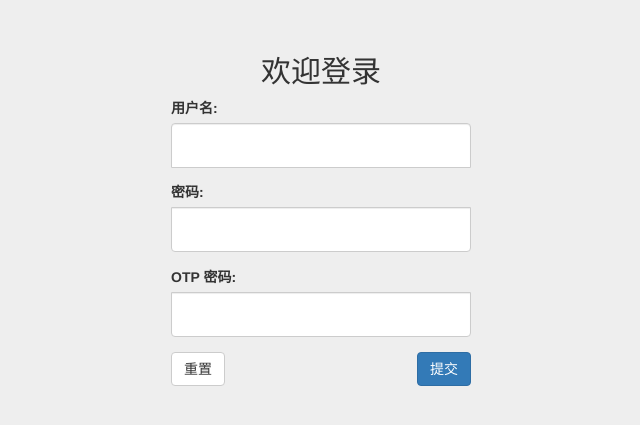
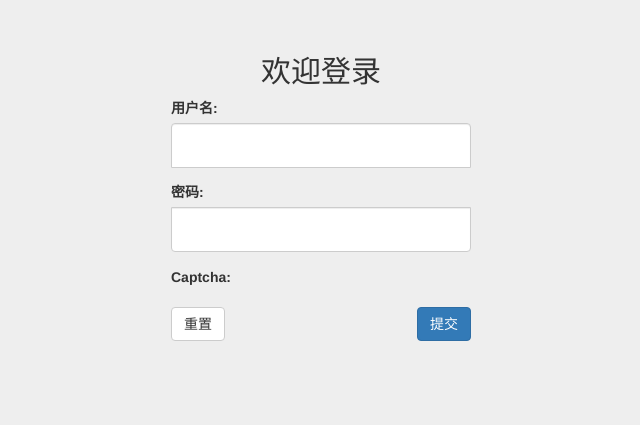
Before and after one commit to Ning-Lorraine/F4-CUC-PracticalCryptography, a Django app: page / in a window 1280 px wide. Shown: the part 52-477 px from the top of the page, without its empty margins (319-959 px from the left). Run offline with Django 4.2, Linux system fonts and the light colour scheme; some libraries are stand-ins or nearby versions.

Commit message:
debug完成

```diff
--- a/cuc/login/forms.py
+++ b/cuc/login/forms.py
@@ -5,8 +5,7 @@ from captcha.fields import CaptchaField
 class UserForm(forms.Form):
     username = forms.CharField(label="用户名", max_length=128,widget=forms.TextInput(attrs={'class': 'form-control'}))
     password = forms.CharField(label="密码", max_length=256, widget=forms.PasswordInput(attrs={'class': 'form-control'}))
-    qrcode = forms.CharField(label="OTP 密码", max_length=8,widget=forms.PasswordInput(attrs={'class': 'form-control'}))
-    # captcha = CaptchaField(label='验证码')
+    captcha = CaptchaField(label='验证码')
 
 class RegisterForm(forms.Form):
     username = forms.CharField(label="用户名", max_length=128, widget=forms.TextInput(attrs={'class': 'form-control'}))
--- a/cuc/login/models.py
+++ b/cuc/login/models.py
@@ -15,7 +15,6 @@ class User(models.Model):
     c_time = models.DateTimeField(auto_now_add=True)
     public_key=models.CharField(max_length=256,default='')  # 用户公钥
     secret_key=models.CharField(max_length=256,default='')
-    otp_secret_key = models.CharField(max_length=256,default="")
 
     def __str__(self):
         return self.name
--- a/cuc/login/templates/base.html
+++ b/cuc/login/templates/base.html
@@ -49,7 +49,6 @@
             </ul>
             <ul class="nav navbar-nav navbar-right">
                 {% if request.session.is_login %}
-                    <!-- <li><a href="/qrcode/">Qrcode</a></li> -->
                     <li><a href="#">当前在线：{{ request.session.user_name }}</a></li>
                     <li><a href="/logout/">登出</a></li>
                 {% else %}
--- a/cuc/login/templates/login/login.html
+++ b/cuc/login/templates/login/login.html
@@ -25,15 +25,12 @@
                     {{ login_form.password.label_tag }}
                     {{ login_form.password }}
                   </div>
+
                   <div class="form-group">
-                    {{ login_form.qrcode.label_tag }}
-                    {{ login_form.qrcode }}
-                  </div>
-                  <!-- <div class="form-group">
                     {{ login_form.captcha.errors }}
                     {{ login_form.captcha.label_tag }}
                     {{ login_form.captcha }}
-                  </div> -->
+                  </div>
 
 
                 <button type="reset" class="btn btn-default pull-left">重置</button>
--- a/cuc/login/views.py
+++ b/cuc/login/views.py
@@ -21,18 +21,10 @@ import time
 import base64
 import hmac
 
-# QRCODE
-import base64
-import pyotp
-import qrcode
-from urllib.parse import urlencode
 
 def index(request):
     pass
     return render(request,'login/index.html')
-
-def to_qrcode(request):
-    return render(request,'login/qrcode.html')
 
 def login(request):
     #判断登陆状态
@@ -45,19 +37,14 @@ def login(request):
         if login_form.is_valid():
             username = login_form.cleaned_data['username']
             password = login_form.cleaned_data['password']
-            qrcode = login_form.cleaned_data['qrcode']  ##qrcode
             try:
                 user = models.User.objects.get(name=username)
                 # 哈希对比
                 if check_password(password,user.password):  # 哈希值和数据库内的值进行比对
-                    totp = pyotp.TOTP(user.otp_secret_key)  ##QRCODE
-                    if totp.verify(qrcode):   #QRCODE
-                        request.session['is_login'] = True
-                        request.session['user_id'] = user.id
-                        request.session['user_name'] = user.name
-                        return redirect('/index/')
-                    else:
-                        message = "OTP认证失败"
+                    request.session['is_login'] = True
+                    request.session['user_id'] = user.id
+                    request.session['user_name'] = user.name
+                    return redirect('/index/')
                 else:
                     message = "密码不正确！"
             except:
@@ -130,21 +117,6 @@ def register(request):
                 verify_key_bytes = verify_key.encode(encoder=HexEncoder)
                 verify_key_str = str(verify_key_bytes,encoding='ISO-8859-1')   #bytes转换为string
 
-                ################################# QRCODE
-                otp_secret_key = pyotp.random_base32()
-                totp = pyotp.TOTP(otp_secret_key)    # TOTP必须大写
-                # 获取二维码 URI
-                qr_url = pyotp.totp.TOTP(otp_secret_key,digits=6,digest=hashlib.sha256,interval=30).provisioning_uri(username)
-                qr_url = qr_url + "&" + urlencode({
-                    "digits": 6,
-                    "interval": 30
-                })
-                # #返还给code.html页面
-                #生成二维码并存储
-                img = qrcode.make(qr_url).save('./static/code/code.png')
-                #################################### OVER QRCODE
-
-                # 创建用户
                 new_user = models.User.objects.create()
                 new_user.name = username
                 # 加盐
@@ -154,12 +126,8 @@ def register(request):
                 new_user.email = email
                 new_user.public_key = verify_key_str
                 new_user.secret_key = signing_key_str
-                #存储code值 ENCODE
-                new_user.otp_secret_key = otp_secret_key
                 new_user.save()
-                # return redirect('/login/')  # 自动跳转到登录页面  ###QRCODE
-                return render(request,"login/qrcode.html",{"qr_url":qr_url})  ##QRCODE
-
+                return redirect('/login/')  # 自动跳转到登录页面
     register_form = RegisterForm()
     return render(request, 'login/register.html', locals())
 
@@ -240,12 +208,13 @@ def upload(request):
             if file_object.size>10*1024*1024:
                 message = '文件过大! 请选择10MB以下的文件。'
                 return render(request,'login/upload.html',locals())
+
             ftype = ['.jpg', '.png', '.jpeg', '.bmp', '.doc', '.docx', '.xls', '.xlsx', '.ppt', '.pptx']
 
             if os.path.splitext(file_object.name)[1] not in ftype:
                 message = '不支持的文件类型，仅支持jpg/jpeg/png/bmp以及office文件。'
                 return render(request,'login/upload.html',locals())
-
+                # return HttpResponse("不支持的文件类型，仅支持jpg/jpeg/png/bmp以及office文件。")
 
 
             file_name=form.cleaned_data['username']
@@ -372,8 +341,6 @@ def login_download(request):
         fp.close()
 
 
-import clipboard
-import pyperclip
 
 def logout_download(request):
     custom_filename=request.GET.get('custom_filename')
@@ -664,7 +631,7 @@ def get_share_url_num(request):
     if check_num_token(token,remain_numbers):
         return render(request,'login/get_share_url.html',{'user':user,'url':url,'token':token})
     else:
-        # return HttpResponse("分享链接已超过访问次数！")
         mark=1
         flag=0
+        # return HttpResponse("分享链接已超过访问次数！")
         return render(request,'login/get_share_url.html',{'user':user,'url':url,'token':token,'mark':mark,'flag':flag})
--- a/cuc/mysite_login/settings.py
+++ b/cuc/mysite_login/settings.py
@@ -44,9 +44,6 @@ INSTALLED_APPS = [
     'login',   #注册app
     'captcha',
     'static',
-
-    'django_otp',
-    'django_otp.plugins.otp_totp',
 ]
 
 MIDDLEWARE = [
@@ -55,7 +52,6 @@ MIDDLEWARE = [
     'django.middleware.common.CommonMiddleware',
     'django.middleware.csrf.CsrfViewMiddleware',
     'django.contrib.auth.middleware.AuthenticationMiddleware',
-    'django_otp.middleware.OTPMiddleware',
     'django.contrib.messages.middleware.MessageMiddleware',
     'django.middleware.clickjacking.XFrameOptionsMiddleware',
 ]
--- a/cuc/mysite_login/urls.py
+++ b/cuc/mysite_login/urls.py
@@ -28,8 +28,6 @@ from django.urls import re_path as url,include
 # from django.conf.urls import url（不同）
 from login import views
 
-from django_otp.admin import OTPAdminSite
-
 urlpatterns = [
     url(r'^admin/', admin.site.urls),
     url(r'^index/', views.index),
@@ -38,7 +36,6 @@ urlpatterns = [
     url(r'^logout/', views.logout),
     url(r'^upload/', views.upload),
     url(r'^list/', views.list),
-    url(r'^qrcode/',views.to_qrcode,name="qrcodee"),
     url(r'^delete/', views.delete),
     url(r'^download/', views.download),
     url(r'^sign_list/', views.sign_list),
--- /dev/null
+++ b/cuc/static/hash/text散列值.txt
@@ -0,0 +1 @@
+800dea7886c154a3807a3b9111d74094717e29e33b63e5f2ca9a2a63500008b4
```
Also changed, not shown: cuc/login/templates/login/qrcode.html (deleted, +0 -35 lines), cuc/login/templates/login/register.html (+3 -5 lines), cuc/login/migrations/0019_user_otp_secret_key.py (deleted), 3 other files.
